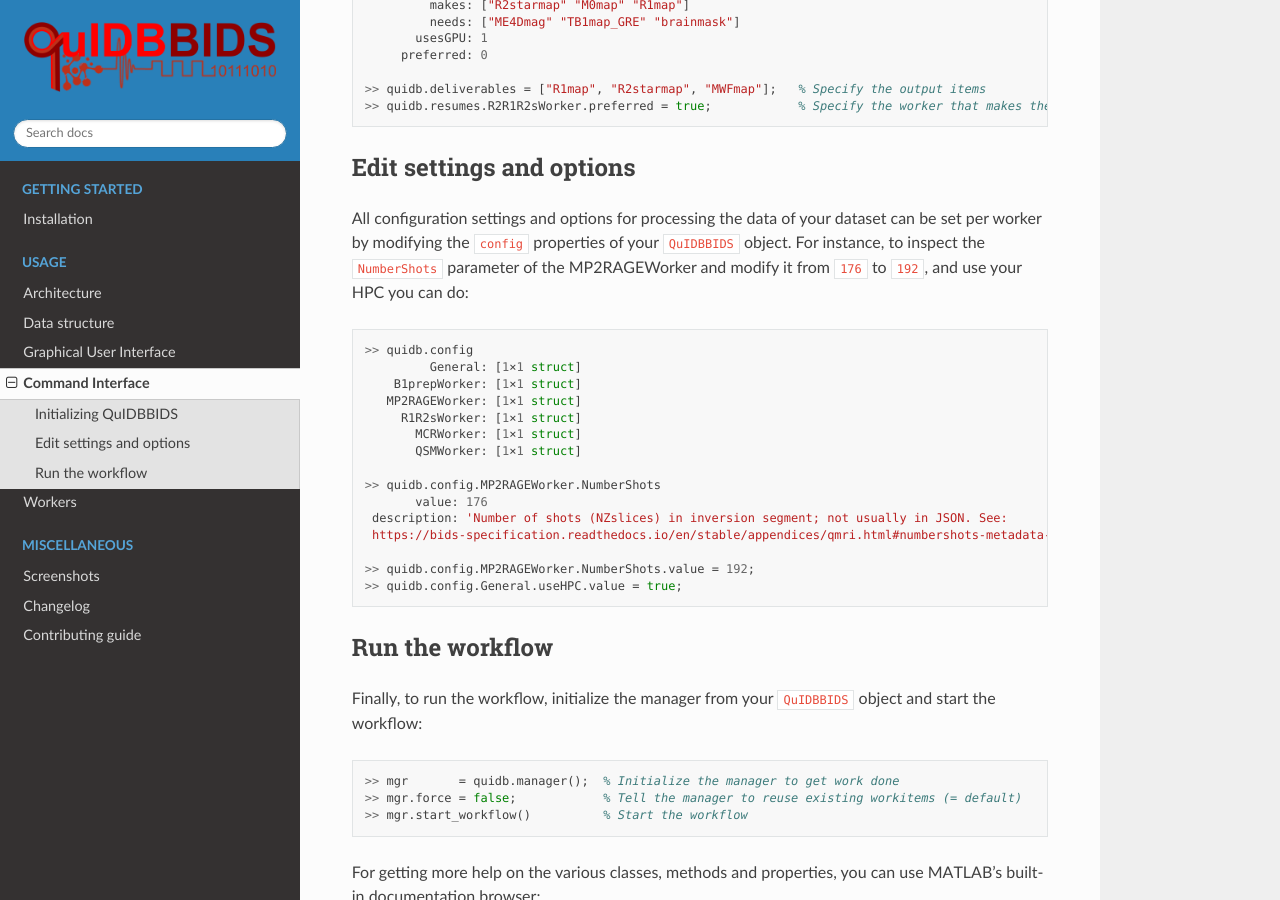
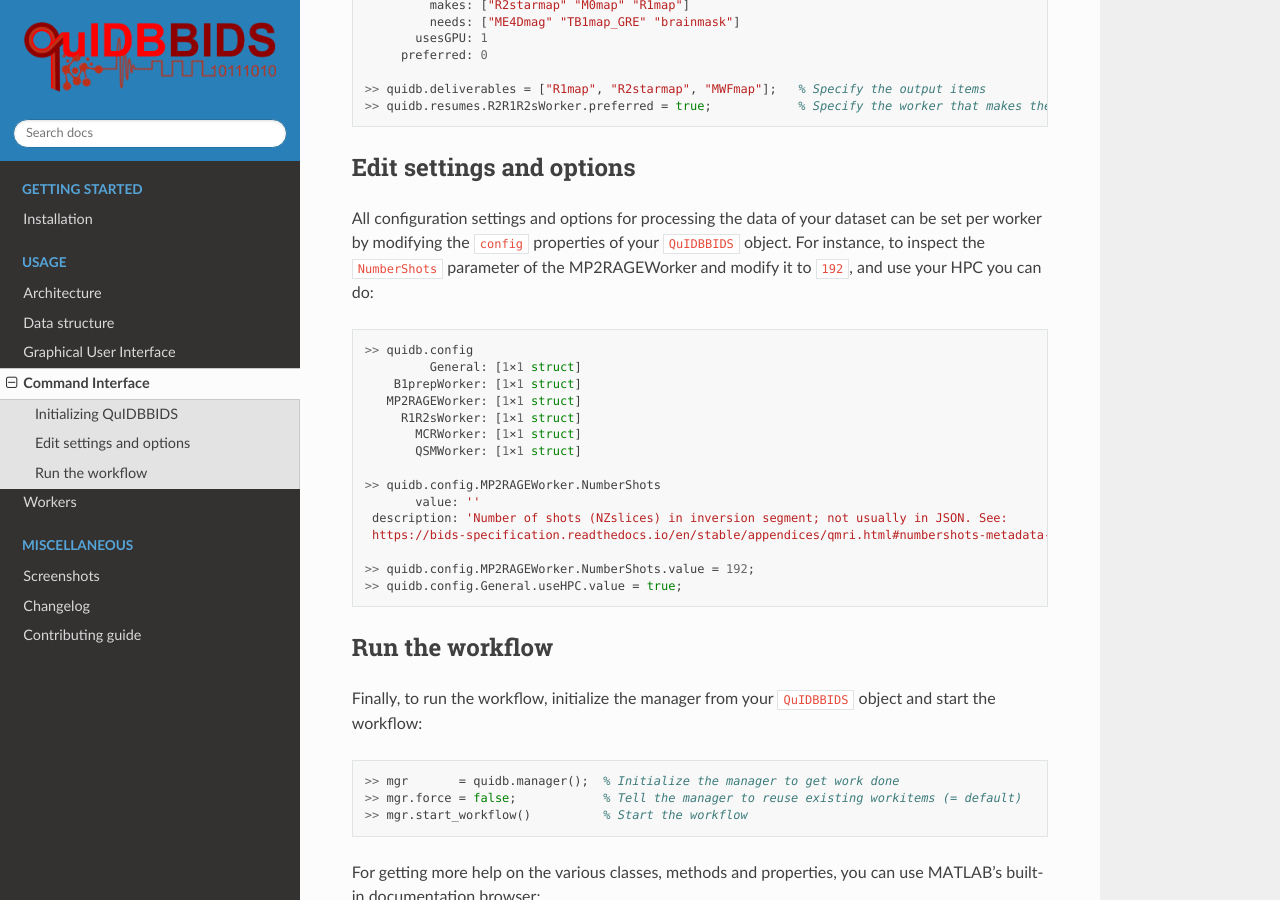
Before and after one commit to Donders-Institute/quidbbids, a Sphinx documentation site: the page built from docs/CLI.rst, in a window 1280 px wide and 900 px high, scrolled down 593 px. Built offline with Sphinx 7.4.7 and the Read the Docs theme 3.1.0, drawn with Linux system fonts in a browser that asks for light colours; pages that are not in the unit, such as notebooks, are missing from menus.

```diff
--- a/docs/CLI.rst
+++ b/docs/CLI.rst
@@ -35,7 +35,7 @@ Edit settings and options
 
 All configuration settings and options for processing the data of your dataset can be set per worker by
 modifying the ``config`` properties of your ``QuIDBBIDS`` object. For instance, to inspect the ``NumberShots``
-parameter of the MP2RAGEWorker and modify it from ``176`` to ``192``, and use your HPC you can do:
+parameter of the MP2RAGEWorker and modify it to ``192``, and use your HPC you can do:
 
 .. code-block:: matlab
 
@@ -48,7 +48,7 @@ parameter of the MP2RAGEWorker and modify it from ``176`` to ``192``, and use yo
           QSMWorker: [1×1 struct]
 
    >> quidb.config.MP2RAGEWorker.NumberShots
-          value: 176
+          value: ''
     description: 'Number of shots (NZslices) in inversion segment; not usually in JSON. See:
     https://bids-specification.readthedocs.io/en/stable/appendices/qmri.html#numbershots-metadata-field'
 
```
Also changed, not shown: 8 other files.
